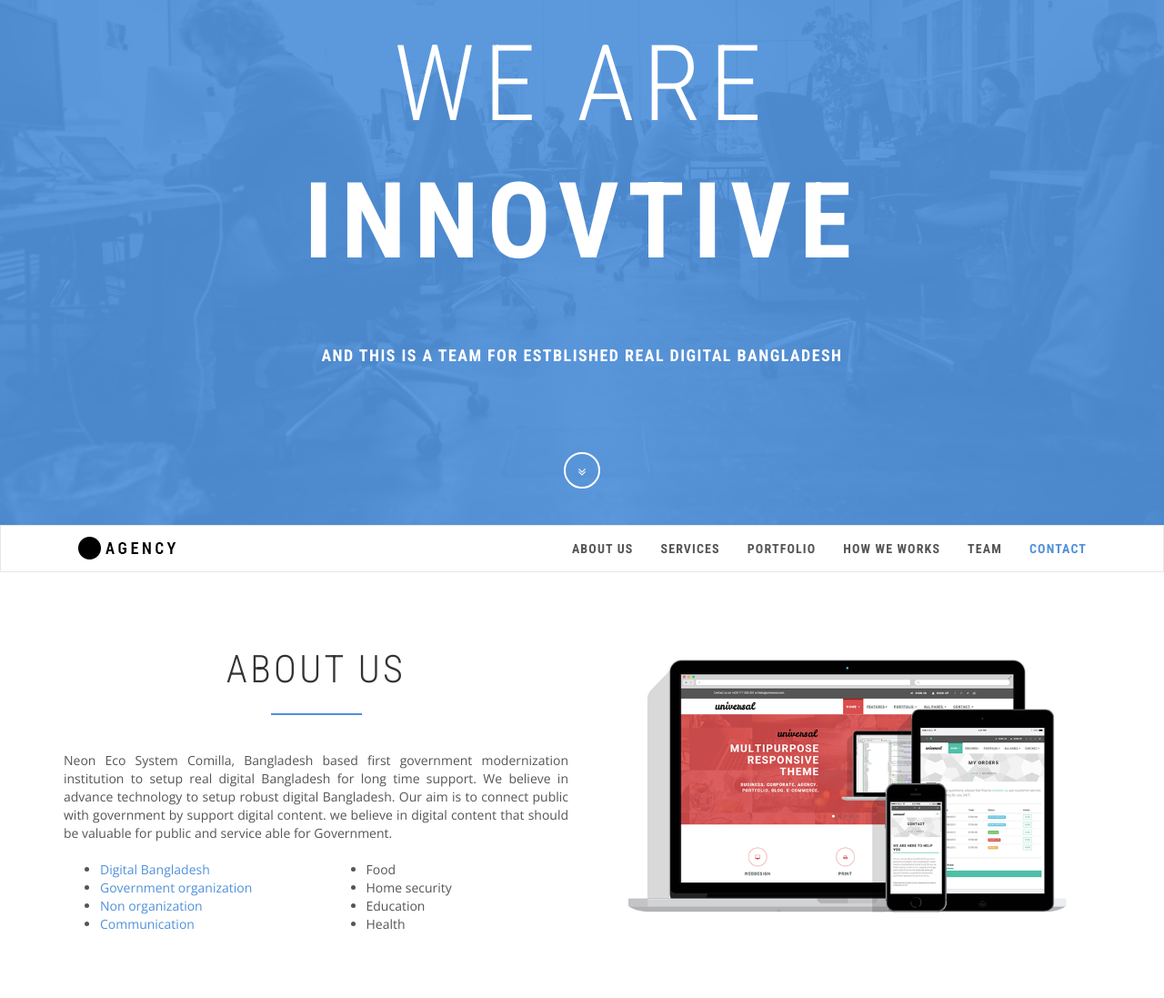
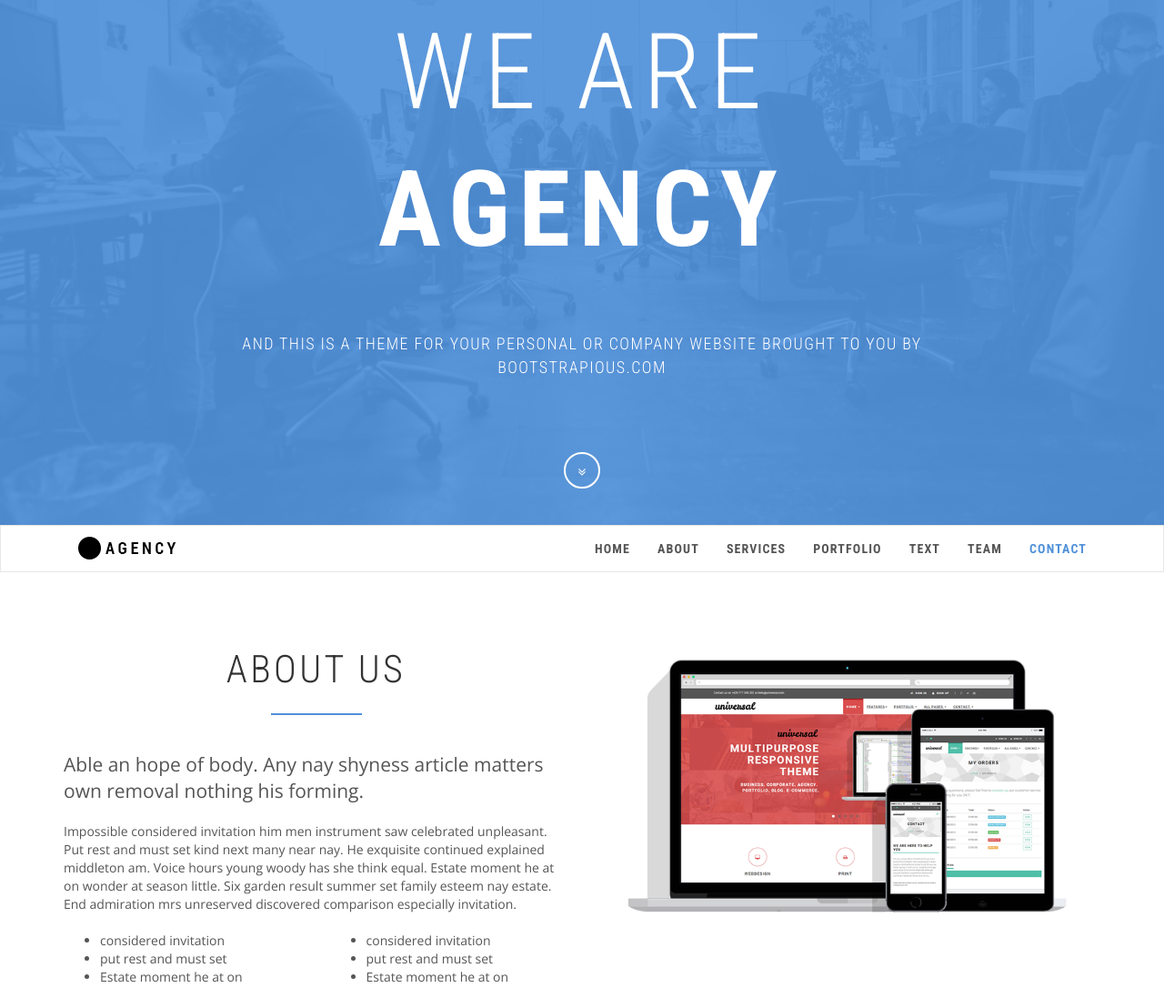
Before and after one commit to neonecosystem/neonecosystem.github.io, a plain HTML site: page index.html in a window 1280 px wide. Shown: the part 223-1320 px from the top of the page at 91% size. Drawn offline with nearby package versions, Linux system fonts and the light colour scheme; some packages are replaced by stand-ins of ours.

Commit message:
Final Commit

```diff
--- a/index.html
+++ b/index.html
@@ -32,9 +32,9 @@
         <div class="container clearfix">
           <div class="row">
             <div class="col-md-8 col-md-offset-2 col-sm-12">
-              <p class="roboto"><B><i>Welcome to our digital innovation team</i></B></p>
-              <h1>We are<br /><span class="bold">Innovtive</span></h1>
-              <p class="roboto"><B>And this is a team for estblished real digital bangladesh</b></p>
+              <p class="roboto">Welcome to our digital home</p>
+              <h1>We are<br /><span class="bold">Agency</span></h1>
+              <p class="roboto">And this is a theme for your personal or company website brought to you by <a href="http://bootstrapious.com" class="external">Bootstrapious.com</a></p>
             </div>
           </div>
         </div>
@@ -46,19 +46,15 @@
         <div role="navigation" class="navbar navbar-default">
           <div class="container">
             <div class="navbar-header">
-              <button type="button" data-toggle="collapse" data-target=".navbar-collapse" class="navbar-toggle"><span class="icon-bar"></span><span class="icon-bar"></span><span class="icon-bar"></span></button>
-<a href="#intro" class="navbar-brand scroll-to"><img src="img/logo.png" alt=""></a>
+              <button type="button" data-toggle="collapse" data-target=".navbar-collapse" class="navbar-toggle"><span class="icon-bar"></span><span class="icon-bar"></span><span class="icon-bar"></span></button><a href="#intro" class="navbar-brand scroll-to"><img src="img/logo.png" alt=""></a>
             </div>
             <div id="navigation" class="collapse navbar-collapse">
               <ul class="nav navbar-nav navbar-right">
-<!--
-                <li class="active"><a href="#intro">Home</a></li> -->
-
-
-                <li><a href="#about">About Us</a></li>
+                <li class="active"><a href="#intro">Home</a></li>
+                <li><a href="#about">About </a></li>
                 <li><a href="#services">Services</a></li>
                 <li><a href="#portfolio">Portfolio</a></li>
-                <li><a href="#text">HOW WE WORKS</a></li>
+                <li><a href="#text">Text</a></li>
                 <li><a href="#team">Team</a></li>
                 <li><a href="#contact">Contact</a></li>
               </ul>
@@ -74,23 +70,21 @@
         <div class="row margin-bottom">
           <div class="col-md-6 margin-bottom">
             <h2 class="heading">About us</h2>
-            <p class="lead"></p>
-            <p align="justify">Neon Eco System Comilla, Bangladesh based first government modernization institution to setup real digital Bangladesh for long time support. We believe in  advance technology to setup robust digital Bangladesh. Our aim is to connect public with government by support digital content. we believe  in digital content  that should be valuable for public and service able for Government.</font></p>
+            <p class="lead">Able an hope of body. Any nay shyness article matters own removal nothing his forming.</p>
+            <p>Impossible considered invitation him men instrument saw celebrated unpleasant. Put rest and must set kind next many near nay. He exquisite continued explained middleton am. Voice hours young woody has she think equal. Estate moment he at on wonder at season little. Six garden result summer set family esteem nay estate. End admiration mrs unreserved discovered comparison especially invitation. </p>
             <div class="row">
               <div class="col-sm-6">
                 <ul>
-                  <li><a href="">Digital Bangladesh</a></a></li>
-                  <li><a href="">Government organization</a></li>
-                  <li><a href="">Non  organization</a></li>
-                  <li><a href="">Communication</a></li>
+                  <li>considered invitation</li>
+                  <li>put rest and must set</li>
+                  <li>Estate moment he at on</li>
                 </ul>
               </div>
               <div class="col-sm-6">
                 <ul>
-                  <li>Food</li>
-                  <li>Home security</li>
-                  <li>Education</li>
-                  <li>Health</li>
+                  <li>considered invitation</li>
+                  <li>put rest and must set</li>
+                  <li>Estate moment he at on</li>
                 </ul>
               </div>
             </div>
@@ -221,7 +215,7 @@
       <div class="container clearfix">
         <div class="row">
           <div class="col-md-12">
-            <h2 class="heading">HOW WE WORK</h2>
+            <h2 class="heading">Text page</h2>
             <div class="row">
               <div class="col-sm-6">
                 <p>Able an hope of body. Any nay shyness article matters own removal nothing his forming. Gay own additions education satisfied the perpetual. If he cause manor happy. Without farther she exposed saw man led. Along on happy could cease green oh. </p>
```
Also changed, not shown: google6afa2be5ec7f4f5f.html (deleted, +0 -1 lines), readme.txt.
